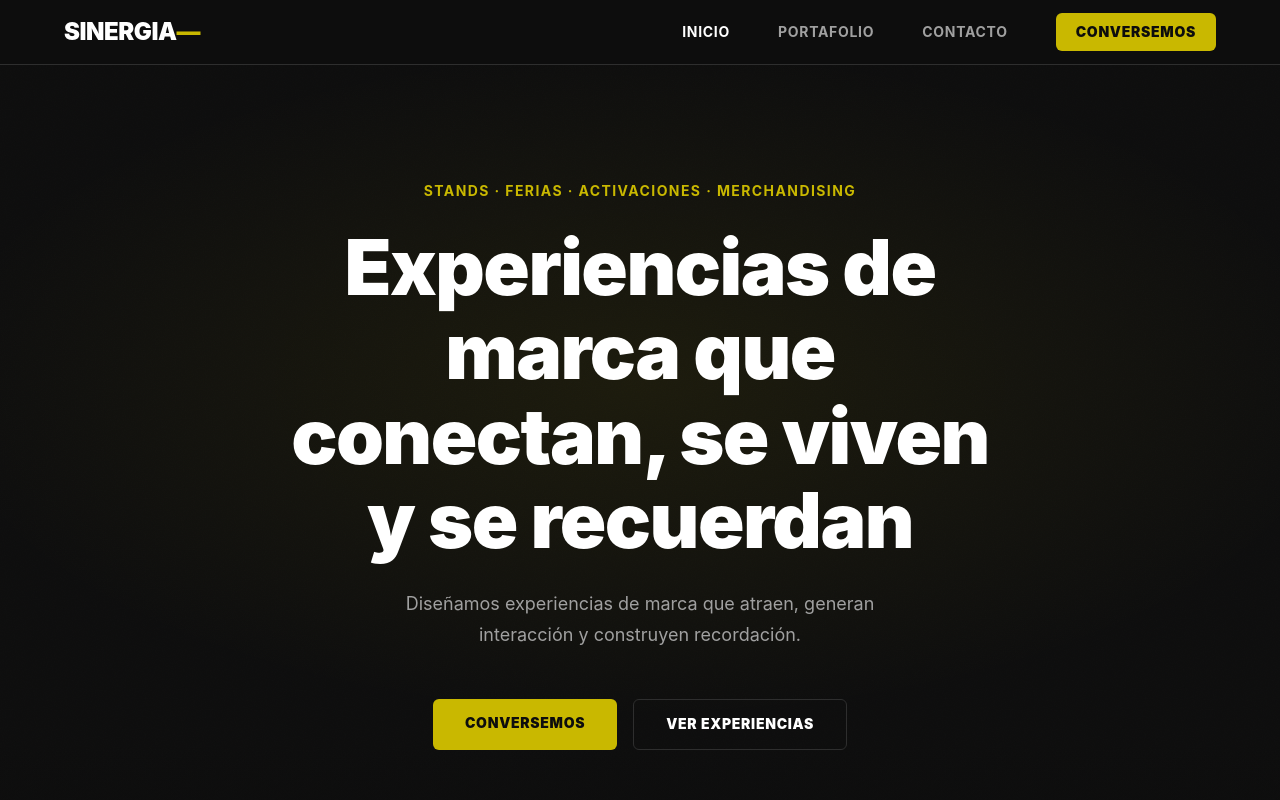
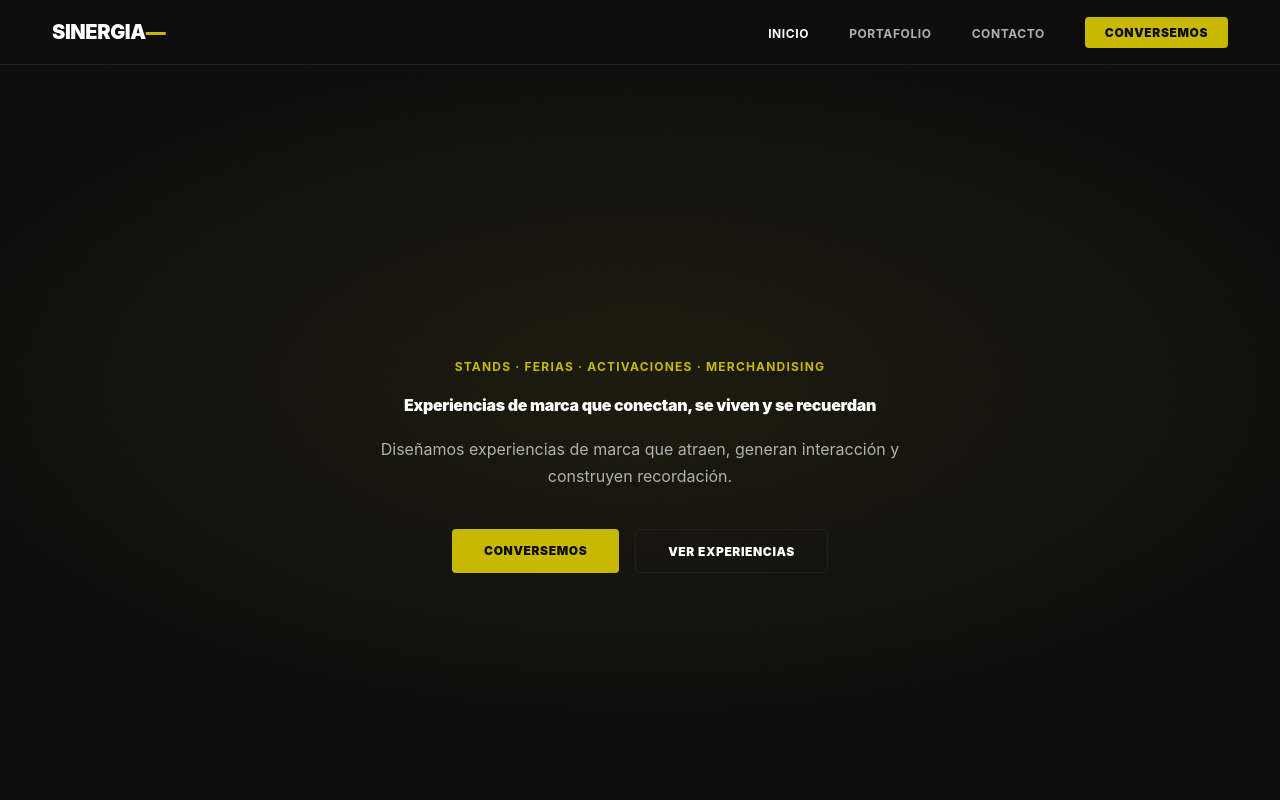
Before and after one commit to WindDistinct/sinergia-landing, a Nuxt app: page / in a window 1280 px wide. Shown: the top 800 px of the page. Built offline with nearby package versions, Linux system fonts and the light colour scheme.

Commit message:
new-styles

```diff
--- a/app/assets/css/components.css
+++ b/app/assets/css/components.css
@@ -1,56 +1,95 @@
-.card{
+/* ── Buttons ── */
+.btn-gold {
+  display: inline-flex;
+  align-items: center;
+  gap: 8px;
+  padding: 14px 28px;
+  background: var(--gold);
+  color: var(--black);
+  font-size: 12px;
+  font-weight: 900;
+  letter-spacing: 0.1em;
+  text-transform: uppercase;
+  border-radius: var(--r);
+  transition: opacity .15s, transform .15s;
+}
 
-    padding:2rem;
+.btn-gold:hover {
+  opacity: .88;
+  transform: translateY(-2px);
+}
 
-    background:var(
-    --color-surface
-    );
+.btn-ghost {
+  display: inline-flex;
+  align-items: center;
+  gap: 8px;
+  padding: 13px 28px;
+  background: transparent;
+  color: var(--white);
+  font-size: 12px;
+  font-weight: 700;
+  letter-spacing: 0.08em;
+  text-transform: uppercase;
+  border: 1px solid var(--border-2);
+  border-radius: var(--r);
+  transition: border-color .2s, transform .15s;
+}
 
-    border-radius:
-    var(--radius-md);
+.btn-ghost:hover {
+  border-color: rgba(255, 255, 255, 0.45);
+  transform: translateY(-2px);
+}
 
-    border:1px solid
-    var(--color-border);
+.pf {
+  font-size: 11px;
+  font-weight: 700;
+  letter-spacing: 0.1em;
+  text-transform: uppercase;
+  color: var(--muted);
+  border: 1px solid var(--border-2);
+  border-radius: 2px;
+  padding: 8px 14px;
+  transition: color .2s, border-color .2s, background .2s;
+}
 
-    }
+.pf:hover {
+  color: var(--white);
+  border-color: var(--muted);
+}
 
-    .button{
+.pf.pf-on {
+  color: var(--black);
+  background: var(--gold);
+  border-color: var(--gold);
+}
+/* ── Form ── */
+.f-submit {
+  display: block;
+  width: 100%;
+  padding: 15px;
+  background: var(--gold);
+  color: var(--black);
+  font-size: 12px;
+  font-weight: 900;
+  letter-spacing: .1em;
+  text-transform: uppercase;
+  border: none;
+  border-radius: var(--r);
+  cursor: pointer;
+  transition: opacity .15s, background .3s, color .3s;
+}
 
-    display:inline-flex;
+.f-submit:hover:not(:disabled) {
+  opacity: .88;
+}
 
-    padding:
-    1rem
-    1.5rem;
+.f-submit:disabled {
+  opacity: .5;
+  cursor: not-allowed;
+}
 
-    border-radius:
-    999px;
-
-    font-weight:600;
-
-    cursor:pointer;
-    }
-
-    .button-primary{
-
-    background:
-    var(--color-primary);
-
-    color:white;
-    }
-
-    .button-secondary{
-
-    border:1px solid
-    var(--color-border);
-    }
-
-    .section-title{
-
-    display:flex;
-    flex-direction:column;
-
-    gap:.5rem;
-
-    margin-bottom:
-    3rem;
-    }
+.f-submit.sent {
+  background: transparent;
+  border: 1px solid var(--gold);
+  color: var(--gold);
+}
--- a/app/assets/css/layout.css
+++ b/app/assets/css/layout.css
@@ -1,62 +1,21 @@
-.section{
+/* ── Wrap ── */
+.wrap {
+  max-width: 1300px;
+  margin: 0 auto;
+  padding: 0 52px;
+}
 
-    padding:
-    var(--space-xl)
-    0;
-    }
+/* ── Display title ── */
+.dtitle {
+  font-size: clamp(48px, 6.5vw, 88px);
+  font-weight: 900;
+  line-height: 0.93;
+  letter-spacing: -0.045em;
+  color: var(--white);
+  margin-bottom: 56px;
+}
 
-    .grid{
-
-    display:grid;
-    gap:var(--space-md);
-
-    }
-
-    .grid-2{
-
-    grid-template-columns:
-    repeat(
-    2,
-    1fr
-    );
-    }
-
-    .grid-3{
-
-    grid-template-columns:
-    repeat(
-    3,
-    1fr
-    );
-    }
-
-    .grid-4{
-
-    grid-template-columns:
-    repeat(
-    4,
-    1fr
-    );
-    }
-
-    .stack{
-
-    display:flex;
-    flex-direction:column;
-    gap:var(--space-md);
-    }
-
-
-    @media(
-    max-width:768px
-    ){
-
-    .grid-2,
-    .grid-3,
-    .grid-4{
-
-    grid-template-columns:1fr;
-
-    }
-
-    }
+.dtitle em {
+  font-style: normal;
+  color: var(--gold);
+}
--- a/app/assets/css/main.css
+++ b/app/assets/css/main.css
@@ -1,5 +1,5 @@
 @import './variables.css';
 @import './reset.css';
-@import './typography.css';
 @import './layout.css';
 @import './components.css';
+@import './responsive.css';
--- a/app/assets/css/reset.css
+++ b/app/assets/css/reset.css
@@ -1,29 +1,45 @@
 *,
 *::before,
-*::after{
-box-sizing:border-box;
-margin:0;
-padding:0;
+*::after {
+  box-sizing: border-box;
+  margin: 0;
+  padding: 0;
 }
 
-html{
-scroll-behavior:smooth;
+html {
+  scroll-behavior: smooth;
 }
 
-body{
-min-height:100vh;
+body {
+  background: var(--black);
+  color: var(--white);
+  font-family: var(--font);
+  overflow-x: hidden;
+  -webkit-font-smoothing: antialiased;
 }
 
-img{
-display:block;
-max-width:100%;
+a {
+  text-decoration: none;
+  color: inherit;
 }
 
-a{
-text-decoration:none;
-color:inherit;
+img {
+  display: block;
+  max-width: 100%;
 }
 
-ul{
-list-style:none;
+ul {
+  list-style: none;
 }
+
+button {
+  cursor: pointer;
+  font-family: var(--font);
+  border: none;
+  background: none;
+}
+
+input,
+textarea {
+  font-family: var(--font);
+}
--- /dev/null
+++ b/app/assets/css/responsive.css
@@ -0,0 +1,104 @@
+
+@media (max-width: 600px) {
+  .wrap {
+    padding: 0 20px;
+  }
+
+  .nav-inner {
+    padding: 0 20px;
+  }
+
+  .nav-drawer a {
+    padding: 14px 20px;
+  }
+
+  .hero {
+    padding: 88px 20px 56px;
+  }
+
+  .hero-photos {
+    height: 260px;
+  }
+
+  .hero-photos::before {
+    display: none;
+  }
+
+  .pgrid {
+    grid-template-columns: 1fr;
+    grid-auto-rows: 240px;
+  }
+
+  .port-head {
+    flex-direction: column;
+    align-items: flex-start;
+    gap: 20px;
+  }
+
+  .armado-grid {
+    grid-template-columns: 1fr;
+  }
+
+  .armado-img:nth-child(3) {
+    display: block;
+  }
+
+  .armado-img {
+    margin-top: 0 !important;
+  }
+
+  .proceso-inner {
+    grid-template-columns: 1fr!important;
+  }
+
+  .proc-visual{
+    display: none;
+  }
+
+  .frow {
+    grid-template-columns: 1fr;
+  }
+
+  .ft-grid {
+    grid-template-columns: 1fr;
+    gap: 36px;
+  }
+
+  .ft-bottom {
+    flex-direction: column;
+    text-align: center;
+  }
+
+  .logos-field {
+    height: 600px;
+  }
+}
+
+@media (prefers-reduced-motion: reduce) {
+
+  *,
+  *::before,
+  *::after {
+    animation-duration: 0.01ms !important;
+    transition-duration: 0.01ms !important;
+  }
+
+  #intro {
+    display: none;
+  }
+
+  #site {
+    opacity: 1 !important;
+  }
+
+  .hero__line {
+    transform: none !important;
+    opacity: 1 !important;
+  }
+
+  #hpA,
+  #hpB,
+  #hpC {
+    opacity: 1 !important;
+  }
+}
--- a/app/assets/css/variables.css
+++ b/app/assets/css/variables.css
@@ -1,80 +1,74 @@
 :root {
+    /* Colors */
+    --black: #0D0D0D;
+    --black-soft: #111111;
+    --black-mid: #171717;
+    --black-card: #1C1C1C;
+    --gold: #C9B800;
+    --gold-faint: rgba(201, 184, 0, 0.06);
+    --gold-dim: rgba(201, 184, 0, 0.15);
+    --white: #FFFFFF;
+    --off-white: #E8E8E8;
+    --border: #1E1E1E;
+    --border-2: #272727;
+    --muted: #484848;
+    --light: #888888;
+    --text: #B0B0B0;
 
-    /* ── Colors ── */
+    /* Type */
+    --font: 'Inter', system-ui, sans-serif;
 
-    --color-black:          #0D0D0D;
-    --color-black-soft:     #1A1A1A;
-    --color-white:          #FFFFFF;
+    /* Radii */
+    --r: 4px;
+    --r-md: 8px;
+    --r-lg: 12px;
 
-    --color-yellow:         #C9B800;
-    --color-yellow-light:   #D4C93A;
+    /* Easing */
+    --ease: cubic-bezier(0.22, 1, 0.36, 1);
 
-    --color-gray-dark:      #2C2C2C;
-    --color-gray-mid:       #5A5A5A;
-    --color-gray-light:     #A0A0A0;
-    --color-gray-border:    #2E2E2E;
+    /* ── Variables del diseño anterior, para no tener que actualizar todo ── */
+    --color-black: var(--black);
+    --color-black-soft: var(--black-soft);
+    --color-black-mid: var(--black-mid);
+    --color-accent: var(--gold);
+    --color-white: var(--white);
+    --color-border: var(--border);
+    --color-text-muted: var(--text);
+    --color-gray-mid: var(--light);
+    --color-gray-dark: var(--muted);
 
-    /* Semantic aliases */
-    --color-primary:        var(--color-black);
-    --color-accent:         var(--color-yellow);
-    --color-background:     var(--color-black);
-    --color-surface:        var(--color-black-soft);
-    --color-text:           var(--color-white);
-    --color-text-muted:     var(--color-gray-light);
-    --color-border:         var(--color-gray-border);
+    --font-size-xs: 10px;
+    --font-size-sm: 12px;
+    --font-size-md: 14px;
+    --font-size-lg: 16px;
+    --font-size-xl: 20px;
+    --font-size-2xl: 24px;
+    --font-size-3xl: 32px;
+    --font-size-4xl: 48px;
 
+    --font-weight-bold: 700;
+    --font-weight-black: 900;
 
-    /* ── Typography ── */
+    --line-height-tight: 0.93;
+    --line-height-normal: 1.5;
+    --line-height-loose: 1.65;
 
-    --font-family:          'Inter', system-ui, sans-serif;
-    --font-weight-regular:  400;
-    --font-weight-bold:     700;
-    --font-weight-black:    900;
-
-    --font-size-xs:         0.75rem;    /* 12px */
-    --font-size-sm:         0.875rem;   /* 14px */
-    --font-size-md:         1rem;       /* 16px */
-    --font-size-lg:         1.125rem;   /* 18px */
-    --font-size-xl:         1.5rem;     /* 24px */
-    --font-size-2xl:        2rem;       /* 32px */
-    --font-size-3xl:        2.75rem;    /* 44px */
-    --font-size-4xl:        3.75rem;    /* 60px */
-    --font-size-5xl:        5rem;       /* 80px */
-
-    --line-height-tight:    1.1;
-    --line-height-normal:   1.5;
-    --line-height-loose:    1.75;
-
-    --letter-spacing-wide:  0.05em;
+    --letter-spacing-wide: 0.05em;
     --letter-spacing-wider: 0.1em;
 
+    --radius-sm: var(--r);
+    --radius-md: var(--r-md);
 
-    /* ── Spacing ── */
+    --container-width: 1300px;
+    --container-padding: 52px;
 
-    --space-xs:             0.5rem;     /* 8px  */
-    --space-sm:             1rem;       /* 16px */
-    --space-md:             1.5rem;     /* 24px */
-    --space-lg:             3rem;       /* 48px */
-    --space-xl:             6rem;       /* 96px */
-    --space-2xl:            10rem;      /* 160px */
+    --transition-fast: 0.15s ease;
+    --transition-base: 0.25s ease;
 
-
-    /* ── Border radius ── */
-
-    --radius-sm:            6px;
-    --radius-md:            12px;
-    --radius-lg:            20px;
-
-
-    /* ── Container ── */
-
-    --container-width:      1200px;
-    --container-padding:    var(--space-md);
-
-
-    /* ── Transitions ── */
-
-    --transition-fast:      150ms ease;
-    --transition-base:      250ms ease;
-
+    --space-xs: 8px;
+    --space-sm: 16px;
+    --space-md: 24px;
+    --space-lg: 40px;
+    --space-xl: 80px;
+    --space-2xl: 120px;
 }
```
Also changed, not shown: app/assets/css/typography.css (+21 -25 lines).
